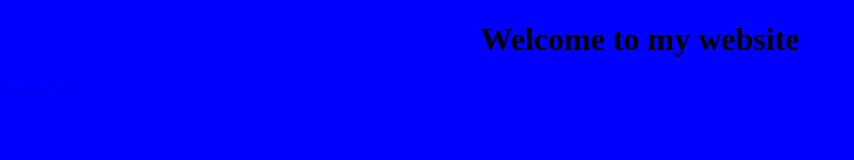
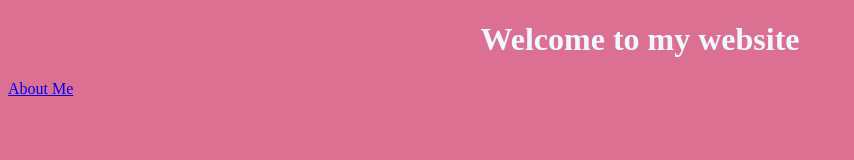
Before and after one commit to Konnichiwaitsnahoko/multiple-pages-static-website, a plain HTML site: page index.html in a window 1280 px wide. Shown: the whole page, without its empty margins (0-854 px from the left). Drawn offline with Linux system fonts and the light colour scheme.

Commit message:
Edit CSS

```diff
--- a/src/style.css
+++ b/src/style.css
@@ -1,7 +1,8 @@
 body {
-  background: blue;
+  background: palevioletred;
 }
 
 h1 {
   text-align: center;
+  color: aliceblue;
 }
```
